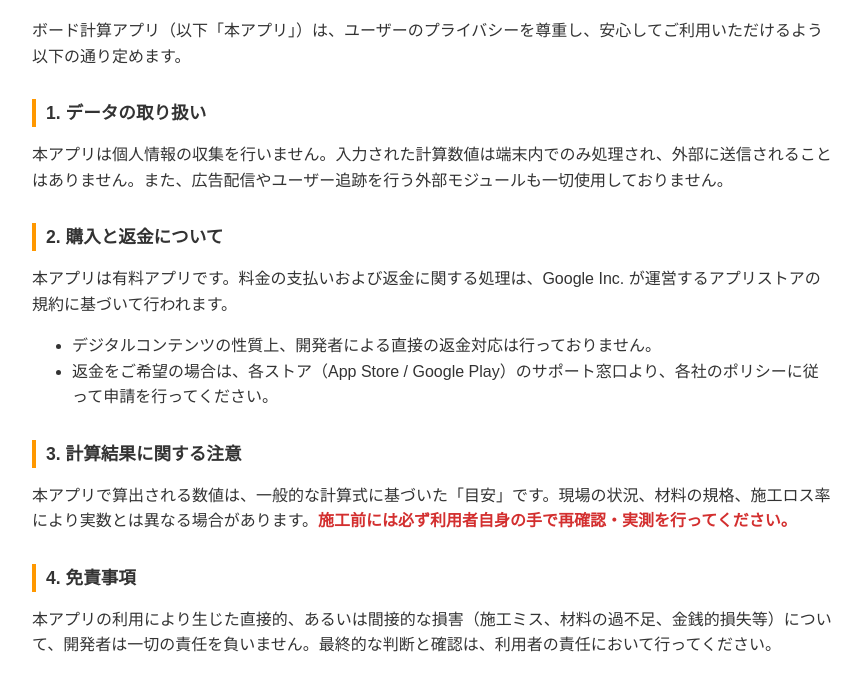
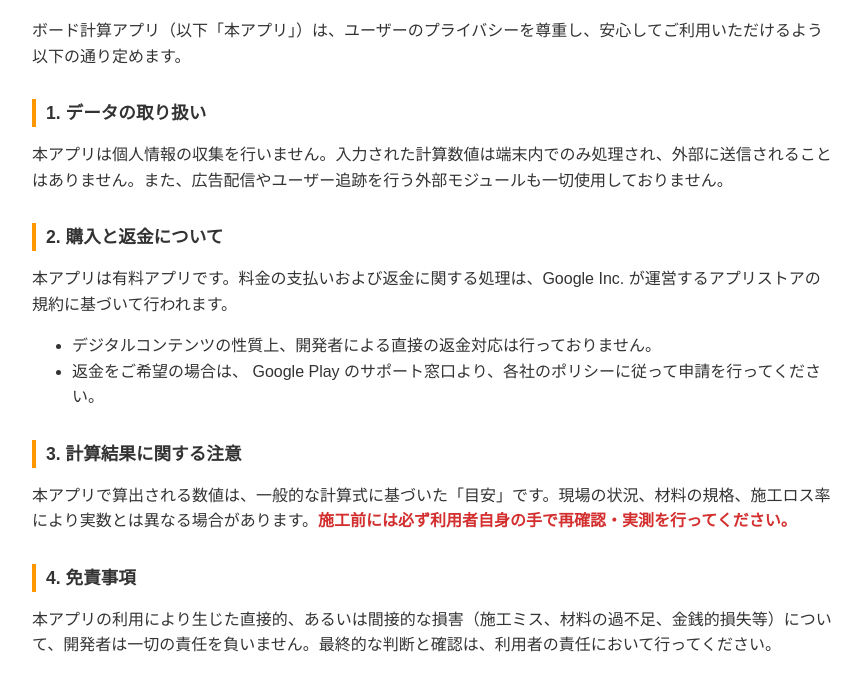
Before and after one commit to bluexdia-prog/privacy-policy, a plain HTML site: page index.html in a window 1280 px wide. Shown: the part 108-793 px from the top of the page, without its empty margins (208-1070 px from the left). Drawn offline with Linux system fonts and the light colour scheme.

Commit message:
index.html の更新

```diff
--- a/index.html
+++ b/index.html
@@ -24,7 +24,7 @@
     <p>本アプリは有料アプリです。料金の支払いおよび返金に関する処理は、Google Inc. が運営するアプリストアの規約に基づいて行われます。</p>
     <ul>
         <li>デジタルコンテンツの性質上、開発者による直接の返金対応は行っておりません。</li>
-        <li>返金をご希望の場合は、各ストア（App Store / Google Play）のサポート窓口より、各社のポリシーに従って申請を行ってください。</li>
+        <li>返金をご希望の場合は、 Google Play のサポート窓口より、各社のポリシーに従って申請を行ってください。</li>
     </ul>
 
     <h2>3. 計算結果に関する注意</h2>
```
